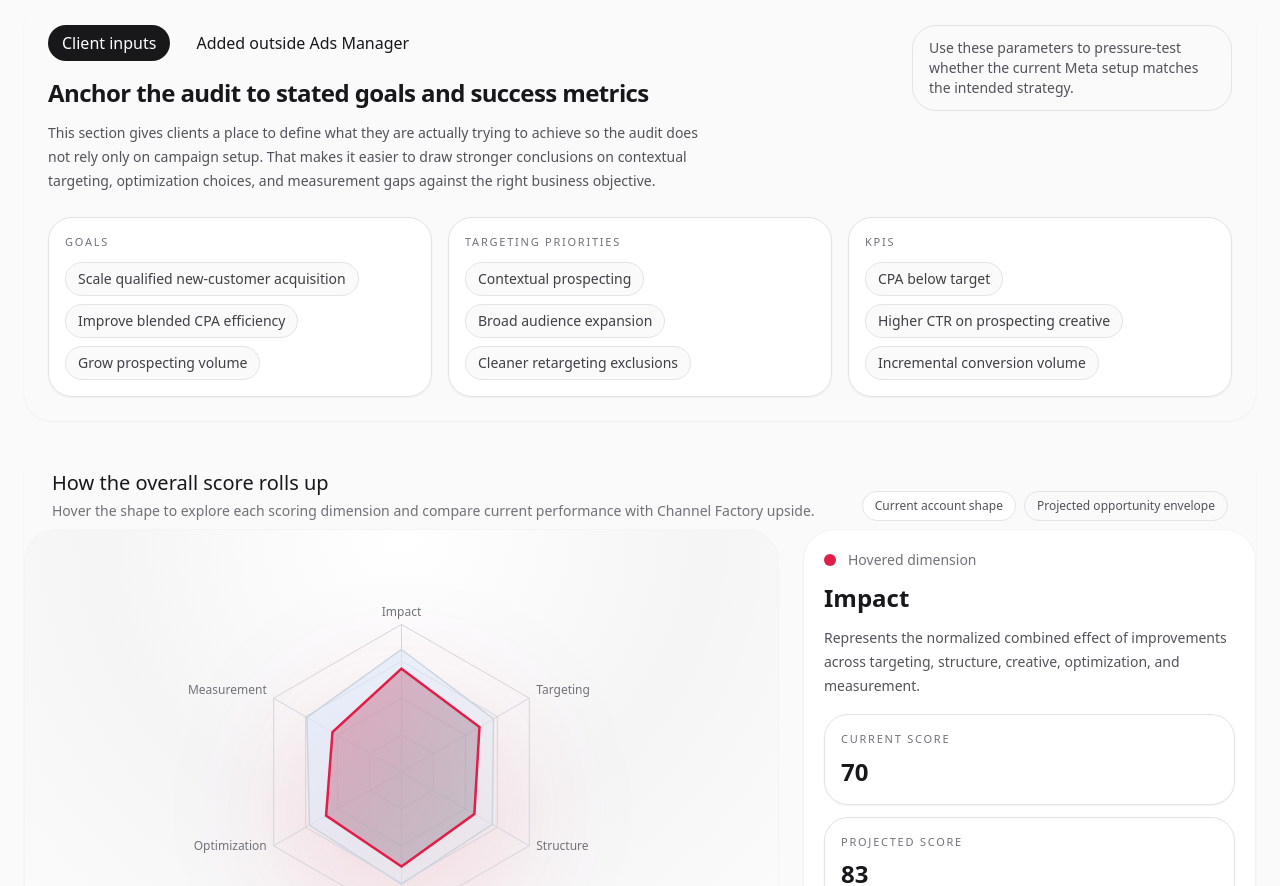
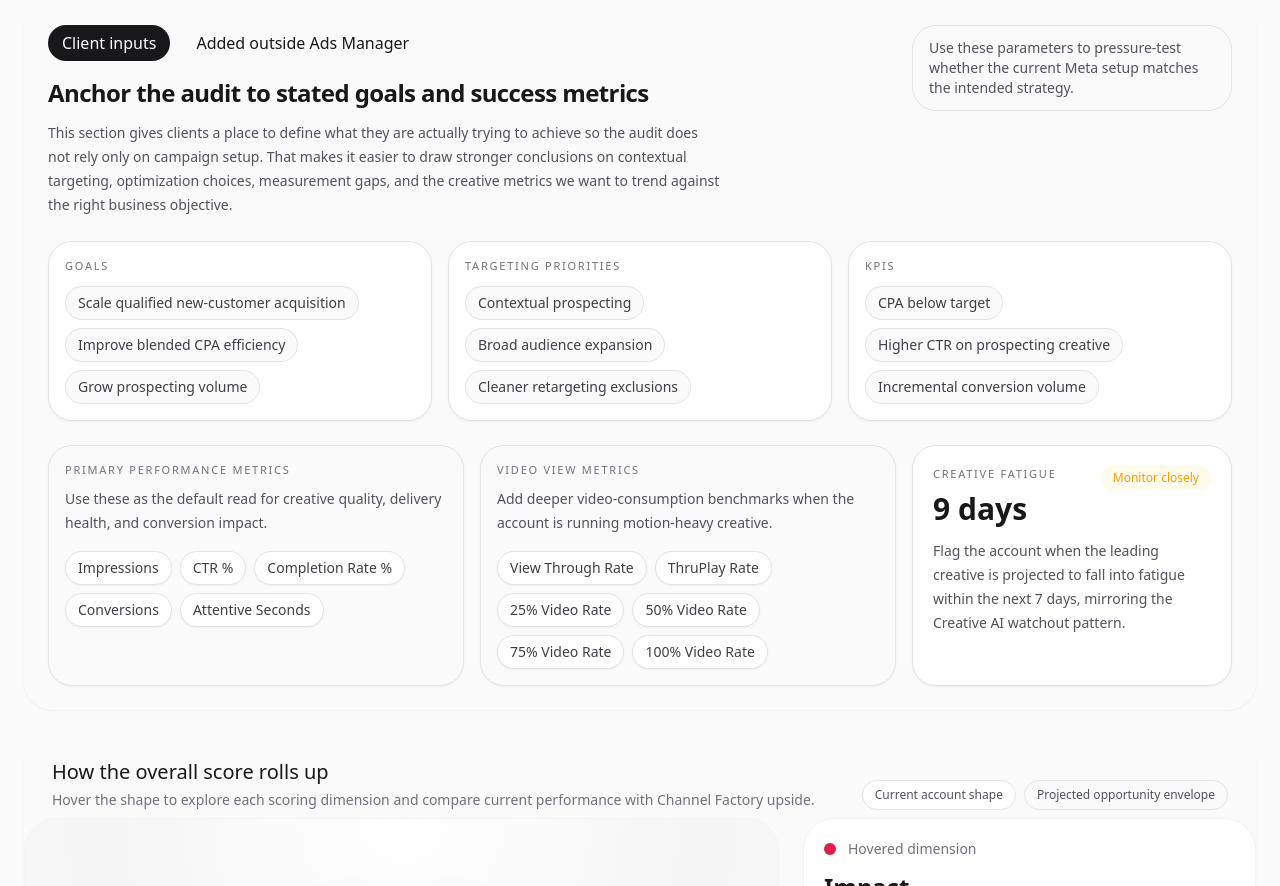
Before and after one commit to eackroyd/super-inspect-demo, a React (Vite) app: page / in a window 1280 px wide. Shown: the part 540-1426 px from the top of the page. Built offline with nearby package versions, Linux system fonts and the light colour scheme.

Commit message:
Updates for creative for stakeholders

```diff
--- a/src/App.tsx
+++ b/src/App.tsx
@@ -102,6 +102,24 @@ type ClientParameterGroup = {
   items: string[];
 };
 
+type AuditMetricGroup = {
+  title: string;
+  subtitle: string;
+  items: string[];
+};
+
+type CreativeFatigueStatus = {
+  daysUntilFatigue: number;
+  status: "Healthy" | "Monitor closely" | "Refresh now";
+  summary: string;
+};
+
+type CreativeBreakdownMetric = {
+  label: string;
+  value: string;
+  note: string;
+};
+
 const supportingSections: DetailSection[] = [
   {
     id: "targeting",
@@ -119,18 +137,18 @@ const supportingSections: DetailSection[] = [
       "Over-fragmented audience strategy",
       "Audience overlap between ad sets",
       "Missing exclusion logic across audiences",
-      "Weak or inconsistent use of broad targeting",
+      "Broad targeting is used consistently where scale requires it",
       "Poor Lookalike Audience strategy",
       "Weak custom audience strategy",
       "Retargeting strategy lacks depth or recency logic",
       "Prospecting strategy relies too heavily on outdated interest logic",
-      "No clear relationship between audience type and funnel stage",
-      "Limited use of first-party data",
+      "Clear relationship between audience type and funnel stage is established",
+      "First-party data is actively used to strengthen audience quality",
       "No value-based audience strategy where relevant",
       "Inconsistent audience testing framework",
-      "Weak acquisition vs existing-customer separation",
-      "Retargeting pool quality is weak",
-      "Audience size is mismatched to budget or objective",
+      "Clear acquisition vs existing-customer separation",
+      "Retargeting pool quality is strong",
+      "Audience sizing is aligned with budget and campaign objective",
       "Customer journey coverage is incomplete",
     ],
   },
@@ -151,8 +169,8 @@ const supportingSections: DetailSection[] = [
       "Over-segmentation at campaign level",
       "Under-segmentation where control is needed",
       "Too many ad sets per campaign",
-      "Ad sets with budgets too low for their setup",
-      "Inconsistent use of CBO vs ABO",
+      "Ad set budgets are sufficient for the structure in place",
+      "CBO vs ABO usage is clearly matched to campaign purpose",
       "Testing structure mixed with scaling structure",
       "Legacy or redundant ad sets still active",
       "Funnel stages not structurally separated",
@@ -175,18 +193,18 @@ const supportingSections: DetailSection[] = [
     details: [
       "Limited creative mix",
       "Insufficient creative variation",
-      "Weak format strategy (image, video, collection, carousel)",
-      "Static vs video balance",
+      "Creative format strategy is well distributed across image, video, collection, and carousel",
+      "Static and video creative are balanced intentionally",
       "Weak hook strategy",
       "Messaging angles are too narrow",
       "Copy and text strategy is underdeveloped",
       "Creative strategy is too asset-led, not concept-led",
       "Little alignment between creative and funnel stage",
-      "Weak refresh cadence",
+      "Creative refresh cadence is proactive and consistent",
       "Low creative testing discipline",
       "Little use of social proof / credibility assets",
       "Brand and performance messaging are not balanced well",
-      "No clear creative winners identified or scaled",
+      "No creative winners identified or scaled",
       "Best-performing ads are concentrated too narrowly",
       "CTA strategy is repetitive or weak",
       "Creative built for one product, offer, or audience only",
@@ -208,18 +226,18 @@ const supportingSections: DetailSection[] = [
       "Optimization event is too low in the funnel for available volume",
       "Optimization event is too high in the funnel",
       "Optimization event selection is inconsistent across similar campaigns",
-      "No clear optimisation pathway or maturity model",
+      "Optimization pathway is clearly defined across testing and scale",
       "Too many ad sets/campaigns for the available signal",
       "Learning phase issues are persistent",
       "Too many changes made too often - reset learning",
       "Bid strategy is misaligned with account conditions",
       "Cost cap or bid cap targets do not reflect reality",
-      "Budget strategy does not support optimization",
+      "Budget strategy supports optimization stability",
       "Attribution thinking is weak or inconsistent",
       "Placements are constrained in a way that hurts optimization",
       "No value-based optimization logic where relevant",
       "Weak scaling logic",
-      "No clear optimization hierarchy",
+      "No optimization hierarchy",
       "Limited buyer involvement / weak hands-on optimization",
       "Optimization decisions appear reactive rather than strategic",
       "Structural optimisation is not ongoing",
@@ -238,19 +256,19 @@ const supportingSections: DetailSection[] = [
       "Covers pixel health, CAPI, event structure, optimization-event readiness, and signal completeness.",
     details: [
       "Pixel implementation appears incomplete or inconsistent",
-      "Pixel health appears weak",
+      "Pixel health is stable and reliable",
       "Key conversion events are missing",
       "Event setup is too shallow or too generic",
       "Events may be firing inaccurately",
       "Event prioritization is weak or unclear",
       "Custom conversions are missing or underused",
       "Custom conversions exist, but the logic is weak",
-      "CAPI is missing or not fully implemented",
+      "CAPI is fully implemented with dependable event coverage",
       "CAPI is implemented, but deduplication may be weak",
       "Event Match Quality is weak",
       "Value parameters are missing or unreliable",
       "Limited lead-quality or revenue-quality measurement",
-      "Funnel visibility is incomplete",
+      "Funnel visibility is complete across key stages",
       "Domain / web environment complexity is not fully covered",
       "Offline or CRM feedback loop is missing",
       "Audience-building measurement is weak",
@@ -542,6 +560,84 @@ const clientParameterGroups: ClientParameterGroup[] = [
   },
 ];
 
+const auditMetricGroups: AuditMetricGroup[] = [
+  {
+    title: "Primary performance metrics",
+    subtitle: "Use these as the default read for creative quality, delivery health, and conversion impact.",
+    items: ["Impressions", "CTR %", "Completion Rate %", "Conversions", "Attentive Seconds"],
+  },
+  {
+    title: "Video view metrics",
+    subtitle: "Add deeper video-consumption benchmarks when the account is running motion-heavy creative.",
+    items: ["View Through Rate", "ThruPlay Rate", "25% Video Rate", "50% Video Rate", "75% Video Rate", "100% Video Rate"],
+  },
+];
+
+const creativeFatigueStatus: CreativeFatigueStatus = {
+  daysUntilFatigue: 9,
+  status: "Monitor closely",
+  summary:
+    "Flag the account when the leading creative is projected to fall into fatigue within the next 7 days, mirroring the Creative AI watchout pattern.",
+};
+
+const creativeBreakdownMetrics: CreativeBreakdownMetric[] = [
+  {
+    label: "Impressions",
+    value: "1.82M",
+    note: "Delivery footprint across the current creative mix.",
+  },
+  {
+    label: "CTR %",
+    value: "1.74%",
+    note: "Primary thumb-stop read across active ads.",
+  },
+  {
+    label: "Completion Rate %",
+    value: "28.6%",
+    note: "Share of video views reaching completion.",
+  },
+  {
+    label: "Conversions",
+    value: "438",
+    note: "Attributed conversion volume from the active set.",
+  },
+  {
+    label: "Attentive Seconds",
+    value: "14.2s",
+    note: "Average sustained attention across video creative.",
+  },
+  {
+    label: "View Through Rate",
+    value: "34.8%",
+    note: "Share of served impressions that converted into a view.",
+  },
+  {
+    label: "ThruPlay Rate",
+    value: "22.4%",
+    note: "Rate of video views reaching the ThruPlay threshold.",
+  },
+  {
+    label: "25% Video Rate",
+    value: "61.7%",
+    note: "Audience retention through the first quarter of the video.",
+  },
+  {
+    label: "50% Video Rate",
+    value: "43.5%",
+    note: "Midpoint retention across the active video set.",
+  },
+  {
+    label: "75% Video Rate",
+    value: "31.2%",
+    note: "Retention into the final stretch of the video.",
+  },
+  {
+    label: "100% Video Rate",
+    value: "18.9%",
+    note: "Completion depth for the strongest-performing video assets.",
+  },
+];
+
 function validateSections(items: DetailSection[]) {
   return items.every(
     (item) =>
@@ -558,6 +654,74 @@ function MetricTile({ label, value }: { label: string; value: number }) {
     <div className="rounded-3xl border border-zinc-200 bg-white p-4 shadow-sm">
       <div className="text-[11px] uppercase tracking-[0.16em] text-zinc-500">{label}</div>
       <div className="mt-2 text-2xl font-semibold text-zinc-900">{value}</div>
+    </div>
+  );
+}
+
+function MetricChip({ label }: { label: string }) {
+  return (
+    <div className="rounded-full border border-zinc-200 bg-white px-3 py-1.5 text-sm text-zinc-700 shadow-sm">
+      {label}
+    </div>
+  );
+}
+
+function CreativeFatigueCard({ status }: { status: CreativeFatigueStatus }) {
+  const tone =
+    status.status === "Healthy" ? "#10b981" : status.status === "Monitor closely" ? "#f59e0b" : "#ef4444";
+  const bg =
+    status.status === "Healthy" ? "#ecfdf5" : status.status === "Monitor closely" ? "#fffbeb" : "#fef2f2";
+
+  return (
+    <div className="rounded-[24px] border border-zinc-200 bg-white p-5 shadow-sm">
+      <div className="flex items-start justify-between gap-3">
+        <div>
+          <div className="text-[11px] uppercase tracking-[0.16em] text-zinc-500">Creative fatigue</div>
+          <div className="mt-2 text-3xl font-semibold text-zinc-900">{status.daysUntilFatigue} days</div>
+        </div>
+        <div className="rounded-full px-3 py-1 text-xs font-medium" style={{ backgroundColor: bg, color: tone }}>
+          {status.status}
+        </div>
+      </div>
+      <p className="mt-3 text-sm leading-6 text-zinc-600">{status.summary}</p>
+    </div>
+  );
+}
+
+function CreativeBreakdownCard({
+  metrics,
+  status,
+}: {
+  metrics: CreativeBreakdownMetric[];
+  status: CreativeFatigueStatus;
+}) {
+  const tone =
+    status.status === "Healthy" ? "#10b981" : status.status === "Monitor closely" ? "#f59e0b" : "#ef4444";
+  const bg =
+    status.status === "Healthy" ? "#ecfdf5" : status.status === "Monitor closely" ? "#fffbeb" : "#fef2f2";
+
+  return (
+    <div className="rounded-[28px] border border-zinc-100 bg-white p-5 shadow-sm">
+      <div className="flex items-center justify-between gap-4">
+        <div>
+          <p className="text-sm font-medium text-zinc-900">Creative breakdown</p>
+          <p className="mt-1 text-sm text-zinc-500">
+            Core creative metrics and fatigue timing for the current leading asset set.
+          </p>
+        </div>
+        <div className="rounded-full px-3 py-1 text-xs font-medium" style={{ backgroundColor: bg, color: tone }}>
+          {status.daysUntilFatigue} days until fatigue
+        </div>
+      </div>
+      <div className="mt-5 grid gap-3 md:grid-cols-2 xl:grid-cols-3">
+        {metrics.map((item) => (
+          <div key={item.label} className="rounded-[24px] border border-zinc-200 bg-zinc-50 p-4">
+            <div className="text-[11px] uppercase tracking-[0.16em] text-zinc-500">{item.label}</div>
+            <div className="mt-2 text-2xl font-semibold text-zinc-900">{item.value}</div>
+            <p className="mt-2 text-sm leading-6 text-zinc-600">{item.note}</p>
+          </div>
+        ))}
+      </div>
     </div>
   );
 }
@@ -578,7 +742,8 @@ function ClientParametersCard() {
             <p className="mt-3 text-sm leading-6 text-zinc-600">
               This section gives clients a place to define what they are actually trying to achieve so the audit does
               not rely only on campaign setup. That makes it easier to draw stronger conclusions on contextual
-              targeting, optimization choices, and measurement gaps against the right business objective.
+              targeting, optimization choices, measurement gaps, and the creative metrics we want to trend against the
+              right business objective.
             </p>
           </div>
           <div className="rounded-3xl border border-zinc-200 bg-zinc-50 px-4 py-3 text-sm text-zinc-600 lg:max-w-xs">
@@ -598,6 +763,20 @@ function ClientParametersCard() {
               </div>
             </div>
           ))}
+        </div>
+        <div className="mt-6 grid gap-4 xl:grid-cols-[minmax(0,1fr)_minmax(0,1fr)_320px]">
+          {auditMetricGroups.map((group) => (
+            <div key={group.title} className="rounded-[24px] border border-zinc-200 bg-zinc-50 p-4 shadow-sm">
+              <div className="text-[11px] uppercase tracking-[0.16em] text-zinc-500">{group.title}</div>
+              <p className="mt-2 text-sm leading-6 text-zinc-600">{group.subtitle}</p>
+              <div className="mt-4 flex flex-wrap gap-2">
+                {group.items.map((item) => (
+                  <MetricChip key={item} label={item} />
+                ))}
+              </div>
+            </div>
+          ))}
+          <CreativeFatigueCard status={creativeFatigueStatus} />
         </div>
       </CardContent>
     </Card>
@@ -974,8 +1153,43 @@ function RadarTooltip({
 }
 
 function getAssessmentResult(detail: string) {
-  const passSignals = [/strong/i, /clear/i, /effective/i, /healthy/i, /complete/i, /balanced/i];
-  return passSignals.some((pattern) => pattern.test(detail)) ? "pass" : "fail";
+  const normalized = detail.toLowerCase();
+  const failSignals = [
+    "incomplete",
+    "missing",
+    "weak",
+    "poor",
+    "limited",
+    "over-reliance",
+    "over-fragmented",
+    "lacks",
+    "misaligned",
+    "underdeveloped",
+    "unclear",
+    "inaccurately",
+    "too many",
+    "too low",
+    "too high",
+    "reducing",
+    "reactive",
+    "redundant",
+    "concentrated too narrowly",
+    "not balanced",
+    "not ongoing",
+  ];
+  const passSignals = [
+    "strong",
+    "clear",
+    "effective",
+    "healthy",
+    "complete",
+    "balanced",
+    "well distributed"
+  ];
+
+  if (failSignals.some((signal) => normalized.includes(signal))) return "fail";
+  if (passSignals.some((signal) => normalized.includes(signal))) return "pass";
+  return "fail";
 }
 
 function DefaultExpandedPanel({ section }: { section: DetailSection }) {
@@ -1091,10 +1305,15 @@ function SectionExpandedPanel({ section }: { section: DetailSection }) {
         subtitle={cfg.breakdownSubtitle}
       />
     ) : null;
+  const creativeBreakdownBlock =
+    section.id === "creative" ? (
+      <CreativeBreakdownCard metrics={creativeBreakdownMetrics} status={creativeFatigueStatus} />
+    ) : null;
   return (
     <div className="space-y-5">
       <div className="space-y-4">
         {leadBlock}
+        {creativeBreakdownBlock}
         {breakdownBlock}
       </div>
       {cfg.insights && cfg.insightIcon && (cfg.leadCards || cfg.creativeAds) ? (
```
